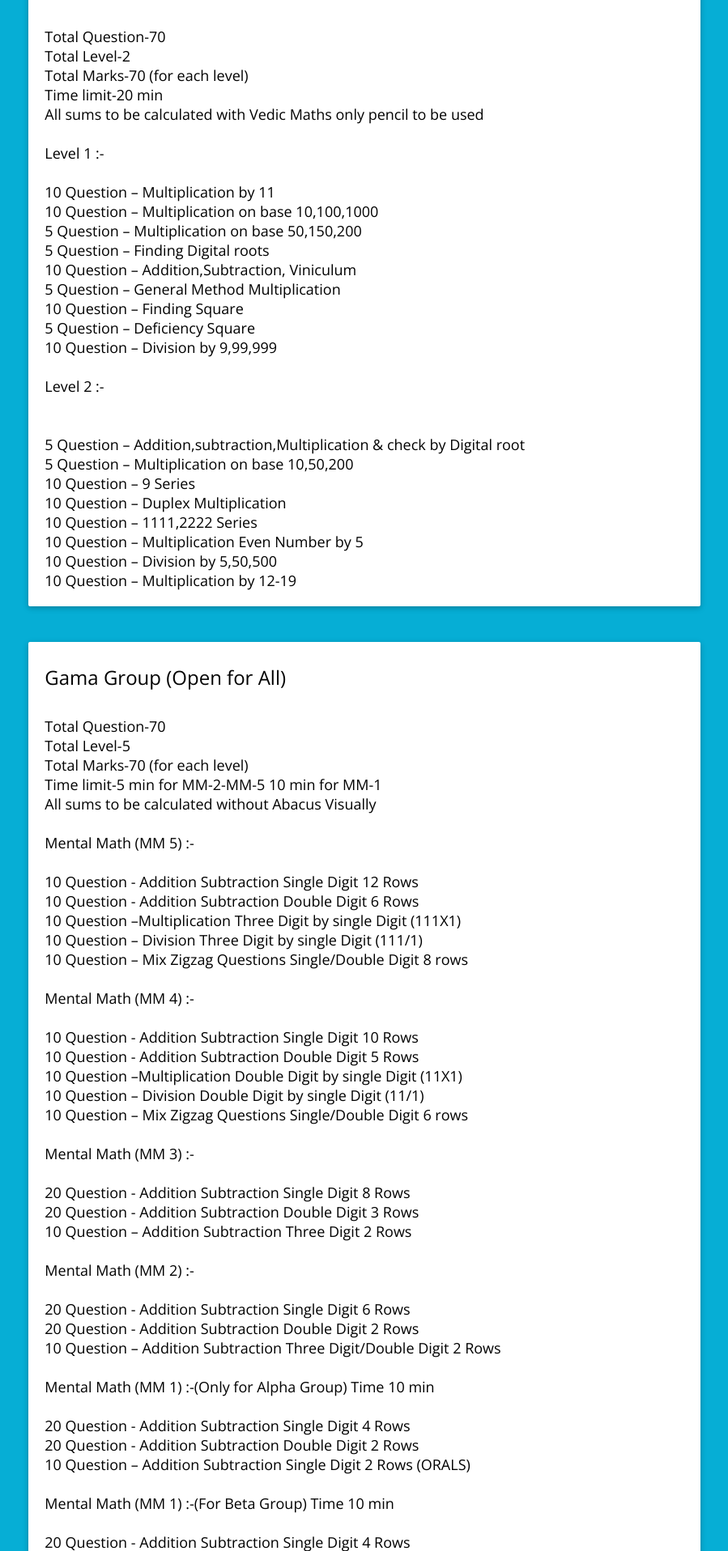
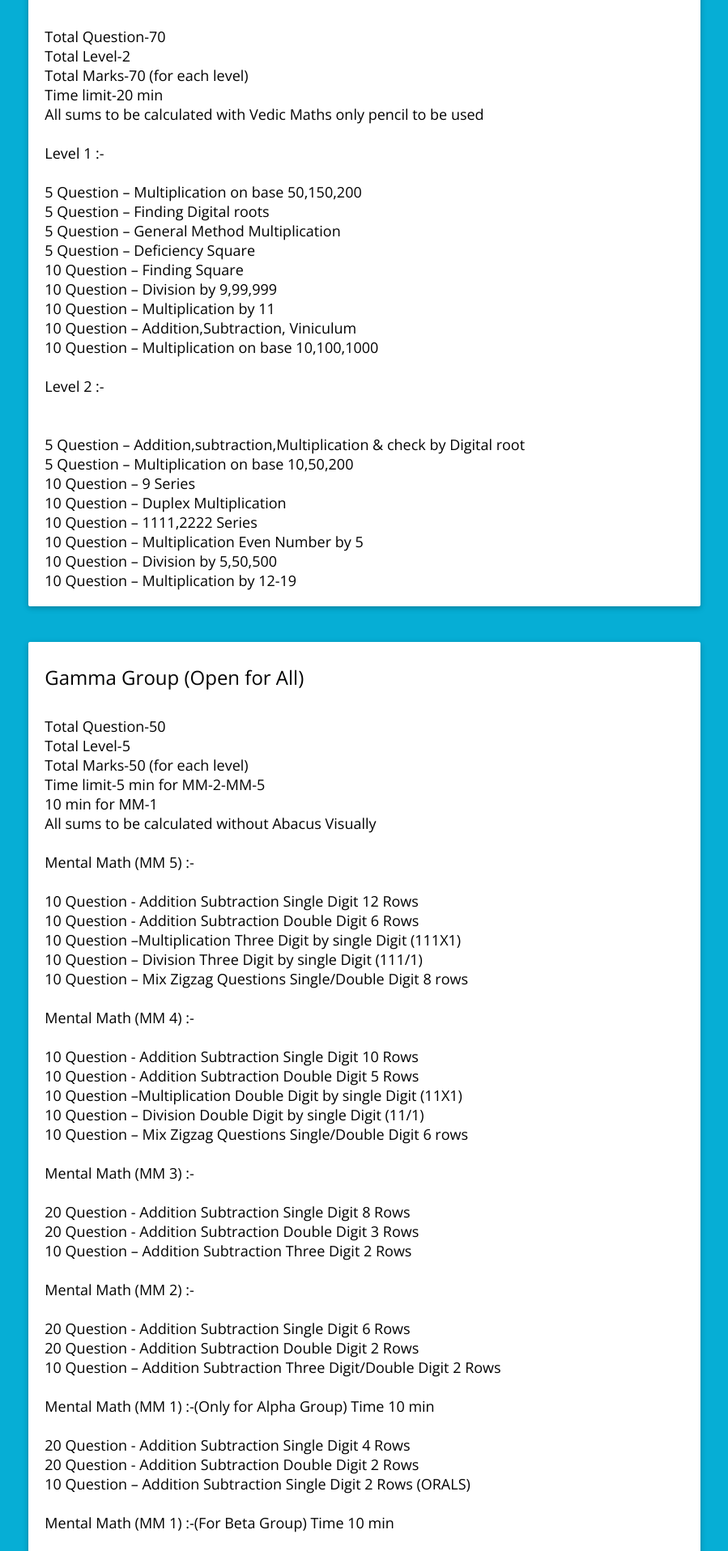
Before and after one commit to aditya999123/navmo, a Django app: page /syllabus/ in a window 1280 px wide. Shown: the part 1947-3863 px from the top of the page at 81% size, without its empty margins (190-1089 px from the left). Run offline with Django 3.2, Linux system fonts and the light colour scheme; some libraries are stand-ins or nearby versions; some web fonts are replaced.

Commit message:
Indentation syllabus

```diff
--- a/navmo/templates/syllabus/syllabus.html
+++ b/navmo/templates/syllabus/syllabus.html
@@ -112,15 +112,16 @@ Total Question-70
 <br><br>
 Level 1 :-
 <br>
-<br>10 Question – Multiplication by 11
-<br>10 Question – Multiplication on base 10,100,1000
+
 <br>5 Question – Multiplication on base 50,150,200
 <br>5 Question – Finding Digital roots
+<br>5 Question – General Method Multiplication
+<br>5 Question – Deficiency Square
+<br>10 Question – Finding Square
+<br>10 Question – Division by 9,99,999
+<br>10 Question – Multiplication by 11
 <br>10 Question – Addition,Subtraction, Viniculum
-<br>5 Question – General Method Multiplication
-<br>10 Question – Finding Square
-<br>5 Question – Deficiency Square
-<br>10 Question – Division by 9,99,999
+<br>10 Question – Multiplication on base 10,100,1000
 <br>
 <br>
 Level 2 :-
@@ -146,15 +147,16 @@ Level 2 :-
         <div class="col s12 m8">
           <div class="card white darken-1" background-color="#FFD700">
             <div class="card-content black-text">
-              <span class="card-title">Gama Group (Open for All)</span>
+              <span class="card-title">Gamma Group (Open for All)</span>
 
               <p>
 
 <br>
-Total Question-70
+Total Question-50
 <br>Total Level-5
-<br>Total Marks-70 (for each level)
-<br>Time limit-5 min for MM-2-MM-5 10 min for MM-1
+<br>Total Marks-50 (for each level)
+<br>Time limit-5 min for MM-2-MM-5
+<br><t>10 min for MM-1
 <br>All sums to be calculated without Abacus Visually
 
 <br><br>
@@ -196,6 +198,9 @@ Mental Math (MM 1) :-(For Beta Group) Time 10 min
 <br>Eligibility for MM-1-For those who have completed level 1 or practicing level 2 only
  <br>In MM-1 - 3 sets of paper will be given according to class category Kg-1 – Class 1,Class 2 – 4 and Class 5 to 8
 
+ <br><br>
+ MM-2 - MM-5 is Open for All.
+
               </p>
             </div>
 
```
